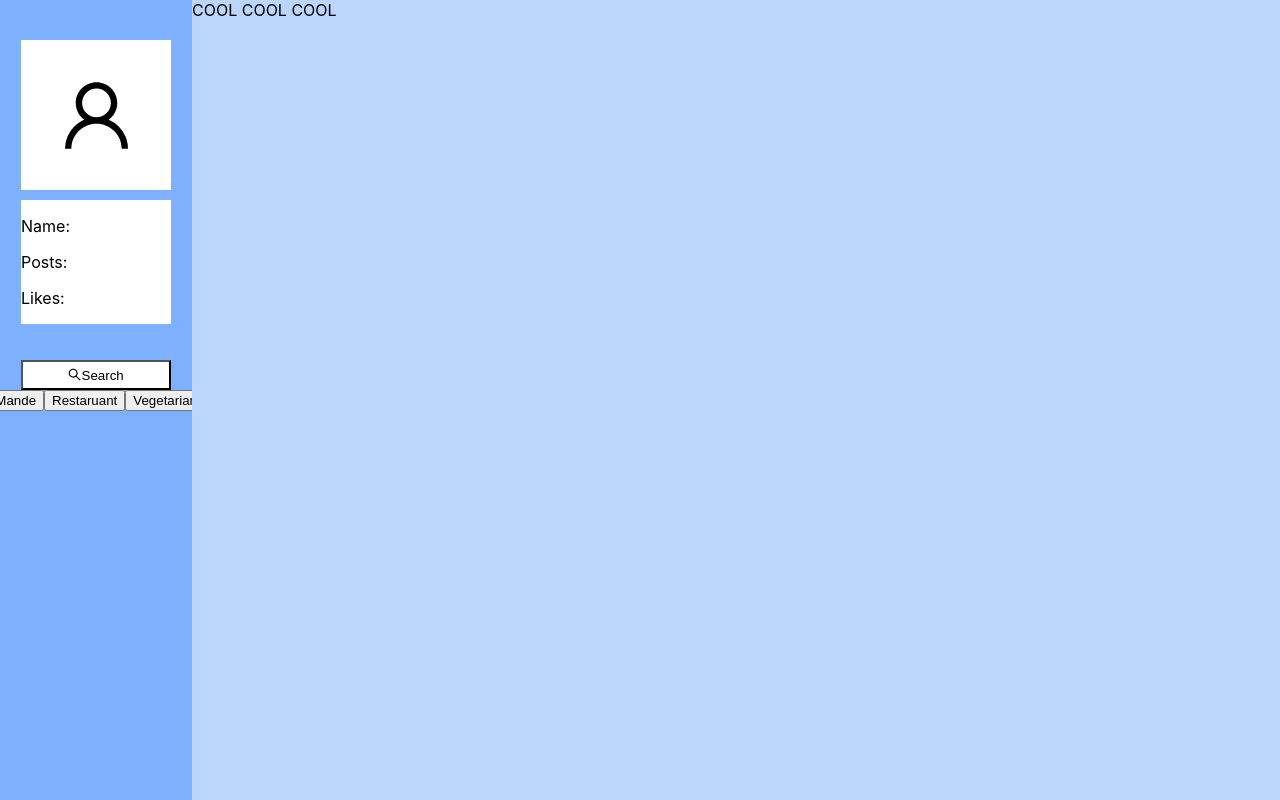
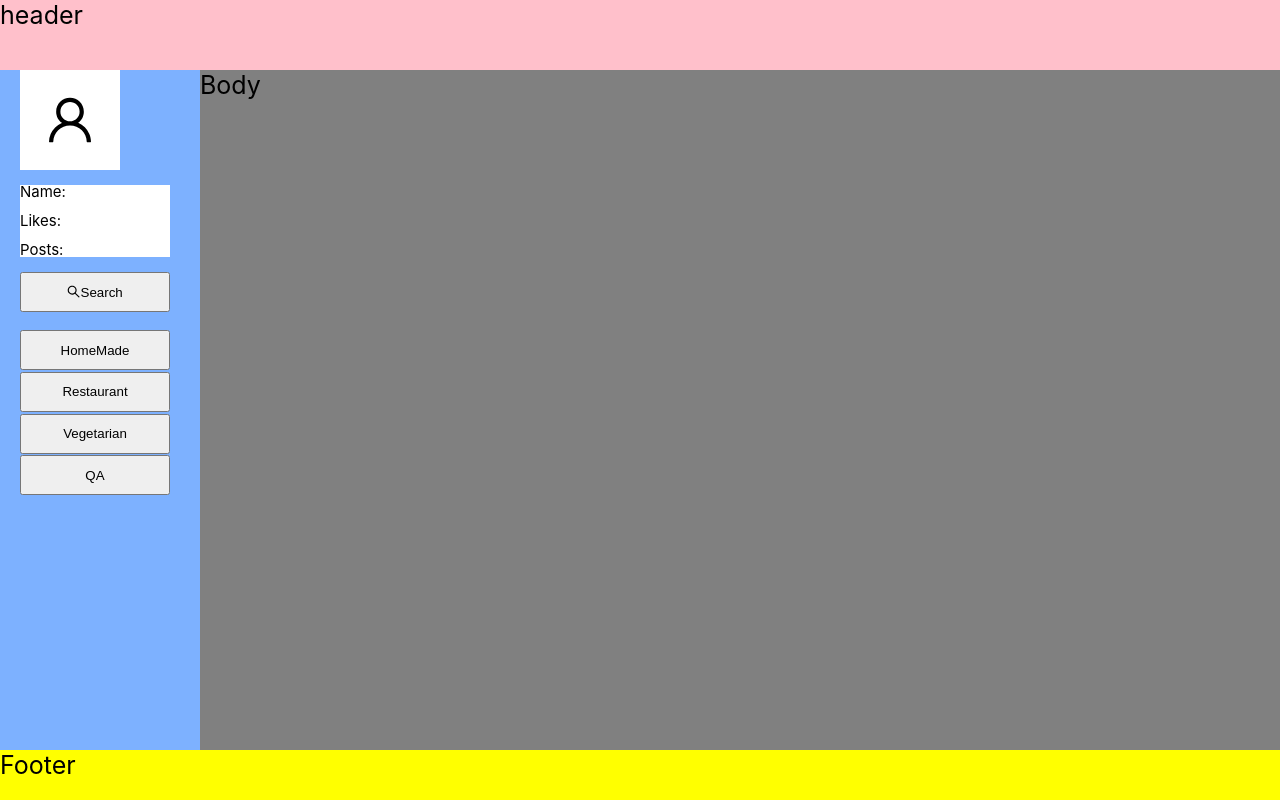
Before and after one commit to b6i0l5l/FoodPlan, a React (Create React App) app: page / in a window 1280 px wide. Built offline with nearby package versions, Linux system fonts and the light colour scheme.

Commit message:
b6i0l5l commit
first version

```diff
--- a/src/App.css
+++ b/src/App.css
@@ -2,21 +2,46 @@
 .Container{
   background-color: white;
   height: 100vh;
-  display: flex;
-  flex-direction:row;
+  width: 100vw;
+  font-size: 25px;
+  display: grid;
+  grid-template-columns: 200px 1fr;
+  grid-template-rows: 70px 1fr 50px;
+  position: absolute;
 }
-.Left-Side{
+.Header{
+  background-color: pink;
+  grid-column-start:1;
+  grid-column-end:3;
+}
+.LeftSide{
   background-color: #7DB1FF;
-  width: 15vw;
-  height: 100vh;
-  align-items: center;
-  justify-content: center;
-  display: flex;
-
+  grid-row-start: 2;
+  grid-row-end: 3;
 
 }
-.Right-Side{
-  background-color: #BBD5FB;
-  width: 85vw;
-  height: 100vh;
+.Info{
+  width:150px;
+  background-color:white;
+  font-size: 15px;
+  margin-left: 10%;
+  line-height:14px;
+
 }
+.Footer{
+  background-color: yellow;
+  grid-column-start:1;
+  grid-column-end:3;
+  grid-row-start: 3;
+  grid-row-end: 4;
+}
+.Body{
+  background-color: gray;
+  grid-row-start: 2;
+  grid-row-end: 3;
+  grid-column-start:2;
+  grid-column-end:3;
+}
+.Button{
+  margin-left: 10%;
+}
--- a/src/App.js
+++ b/src/App.js
@@ -1,5 +1,5 @@
 import React, { Component } from "react";
-import { Avatar, Card, Button,Tooltip} from 'antd';
+import { Avatar, Card, Button} from 'antd';
 import { UserOutlined ,SearchOutlined} from '@ant-design/icons';
 import './App.css';
 
@@ -10,35 +10,43 @@ class FoodPlan extends Component{
    render() {
     return (
 
-      <div class ="Container">
-        <div class ="Left-Side">
-          <Avatar size={150} icon={<UserOutlined />} style={{ position:'absolute',backgroundColor: 'white',display: 'flex',alignItems: 'center',justifyContent: 'center',top:'5%'}} />
-          <Card style={{ width: 150, position:'absolute',backgroundColor: 'white', top:'25%' }}>
+      <div class = "Container">
+        <div class = "Header">
+          header
+        </div>
+        <div class = "LeftSide">
+          <Avatar shape="square" size={100} icon={<UserOutlined />} style={{display:'flex',backgroundColor:"white",alignItems:'center',justifyContent:'center',marginLeft:"10%"}}/>
+          <div class = "Info">
             <p>Name: </p>
+            <p>Likes: </p>
             <p>Posts: </p>
-              <p>Likes: </p>
-          </Card>
-          <Button size={10} shape="circle" icon={<SearchOutlined />} style={{ width: 150, height: 30, position:'absolute',backgroundColor: 'white',top:'45%' }}>Search</Button>
-          <Button type="primary" shape="round" size={150}>
-            HomeMande
+          </div>
+          <div class = "Button">
+            <Button type="primary"  icon={<SearchOutlined />} style={{width:150,height:40}}>
+              Search
             </Button>
-          <Button type="primary" shape="round" size={150}>
-            Restaruant
+            <Button type="primary"  style={{width:150,height:40,marginTop:'10%'}}>
+              HomeMade
             </Button>
-          <Button type="primary" shape="round" size={150}>
+            <Button type="primary"  style={{width:150,height:40,marginTop:'1%'}}>
+              Restaurant
+            </Button>
+            <Button type="primary"  style={{width:150,height:40,marginTop:'1%'}}>
               Vegetarian
             </Button>
-          <Button type="primary" shape="round" size={150}>
+            <Button type="primary"  style={{width:150,height:40,marginTop:'1%'}}>
               QA
             </Button>
           </div>
-        <div class ="Right-Side">
-          COOL
-          COOL
-          COOL
+        </div>
+        <div class = "Footer">
+          Footer
+        </div>
+        <div class = "Body">
+          Body
+        </div>
       </div>
 
-      </div>
 
     );
   }
```
Lines whose indentation alone changed are shown as unchanged.
